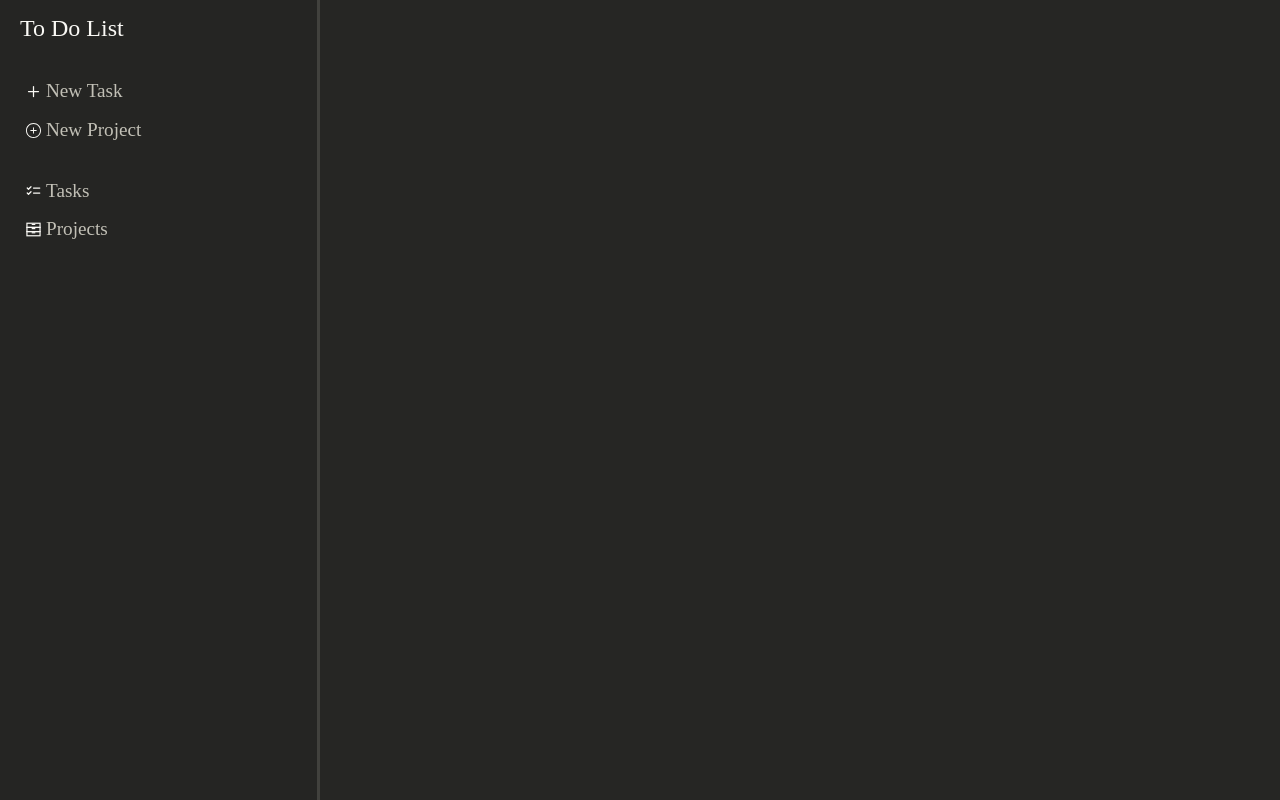
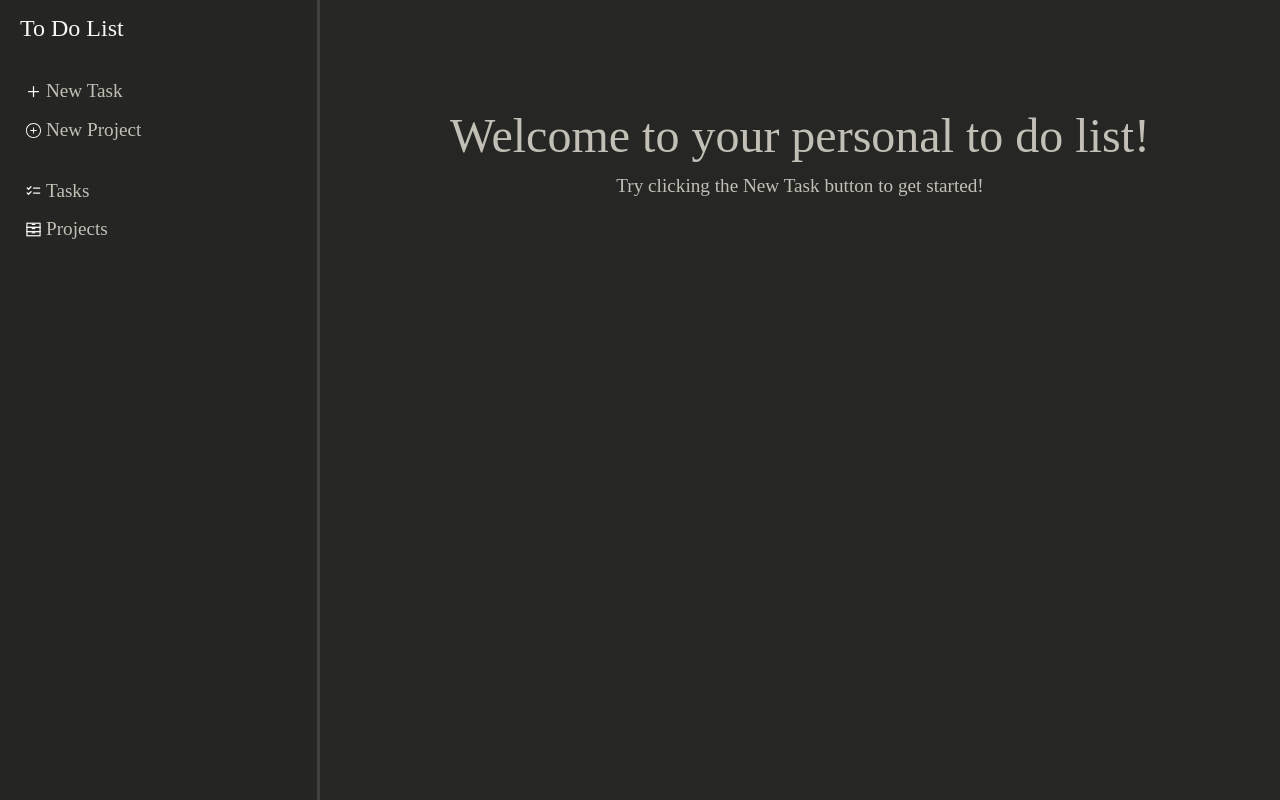
Before and after one commit to Kagnos/To-Do-List, a website built with webpack: page src/template.html in a window 1280 px wide. Built offline with nearby package versions, Linux system fonts and the light colour scheme.

Commit message:
Create and style welcome page

```diff
--- a/src/styles.css
+++ b/src/styles.css
@@ -93,7 +93,12 @@ h1, h2, h3, h4, h5, h6 {
 
 #main {
     grid-column: 2 / 3;
+    display: flex;
+    flex-direction: column;
+    align-items: center;
     background-color: var(--main-background-color);
+    color: var(--text-color);
+    padding: 100px 20px 10px 20px;
 }
 
 /* Buttons */
@@ -142,6 +147,16 @@ button:hover {
 
 #close-open-sidebar-button {
     margin: 5px 0;
+}
+
+/* Main */
+
+#main-title {
+    font-size: 3rem;
+}
+
+.main-p {
+    font-size: 1.2rem;
 }
 
 /* Dialog */
--- a/src/template.html
+++ b/src/template.html
@@ -28,6 +28,10 @@
 </aside>
 
 <main id="main">
+
+    <p id="main-title">Welcome to your personal to do list!</p>
+
+    <p class="main-p">Try clicking the New Task button to get started!</p>
 
 </main>
 
```
